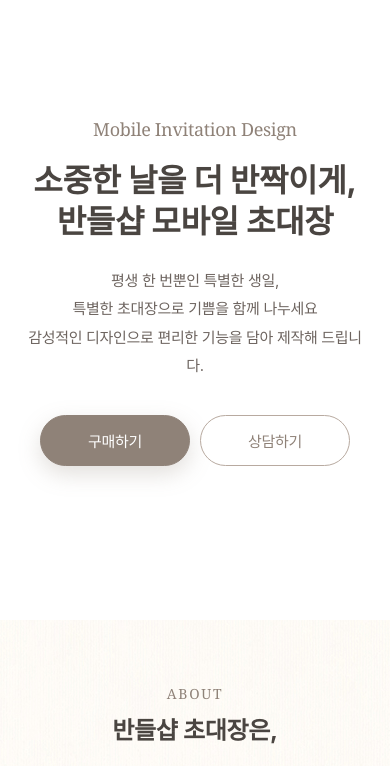
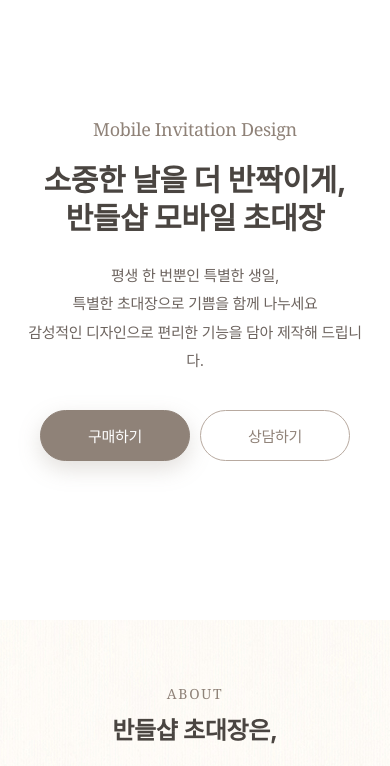
Before and after one commit to bandlshop/bandlshop.github.io, a plain HTML site: page index.html in a window 390 px wide. Shown: the top 766 px of the page. Drawn offline with Linux system fonts and the light colour scheme.

Commit message:
Add files via upload

```diff
--- a/style.css
+++ b/style.css
@@ -58,7 +58,7 @@ footer{text-align:center;padding:34px;color:#aaa;font-size:13px}
 @media(max-width:760px){
   .hero{min-height:620px;padding:22px}
   .hero-inner{margin-top:95px}
-  h1{font-size:32px}
+  h1{font-size:30px}
   .hero-text{font-size:15px}
   .section{padding:64px 22px}
   h2{font-size:24px}
```
